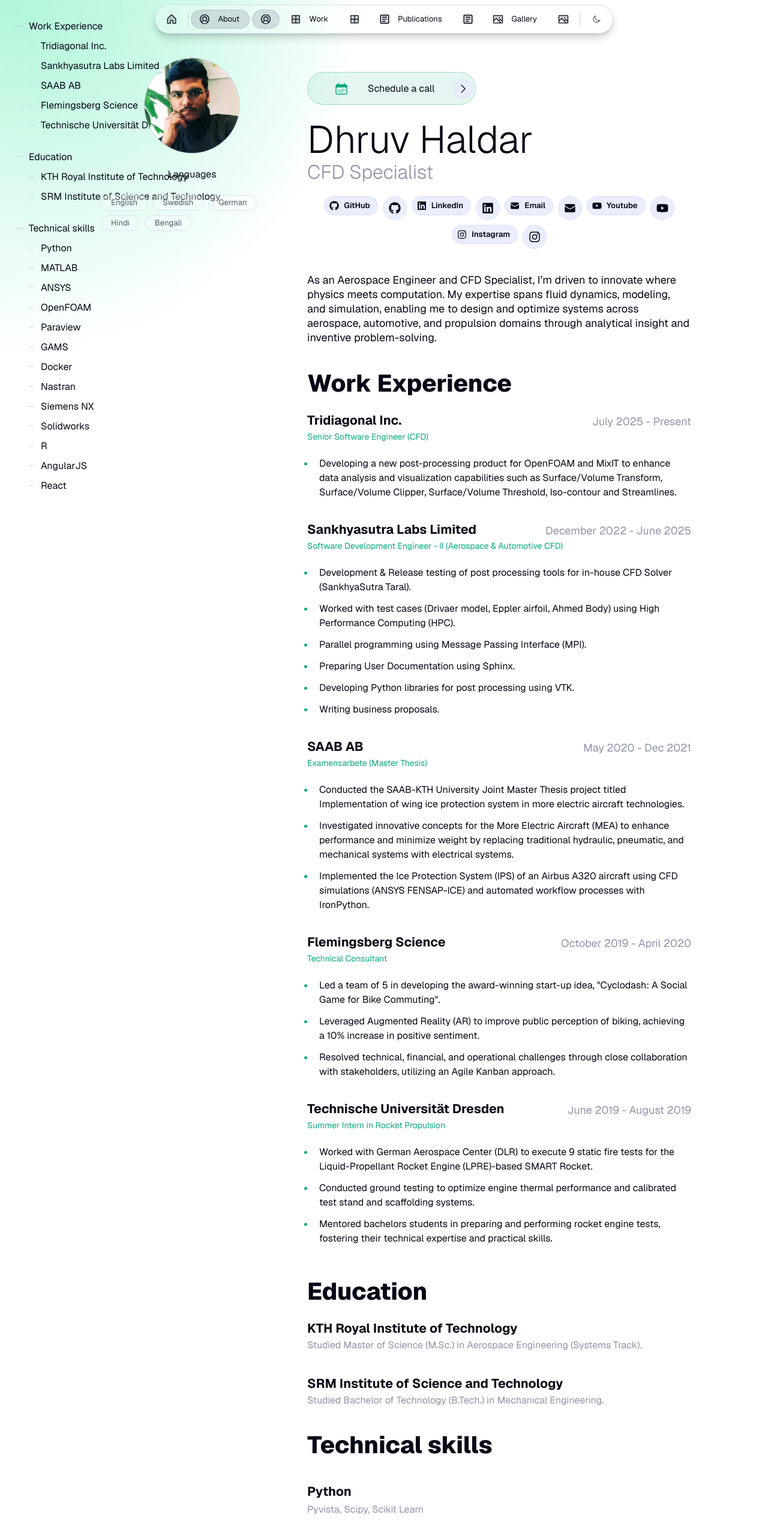
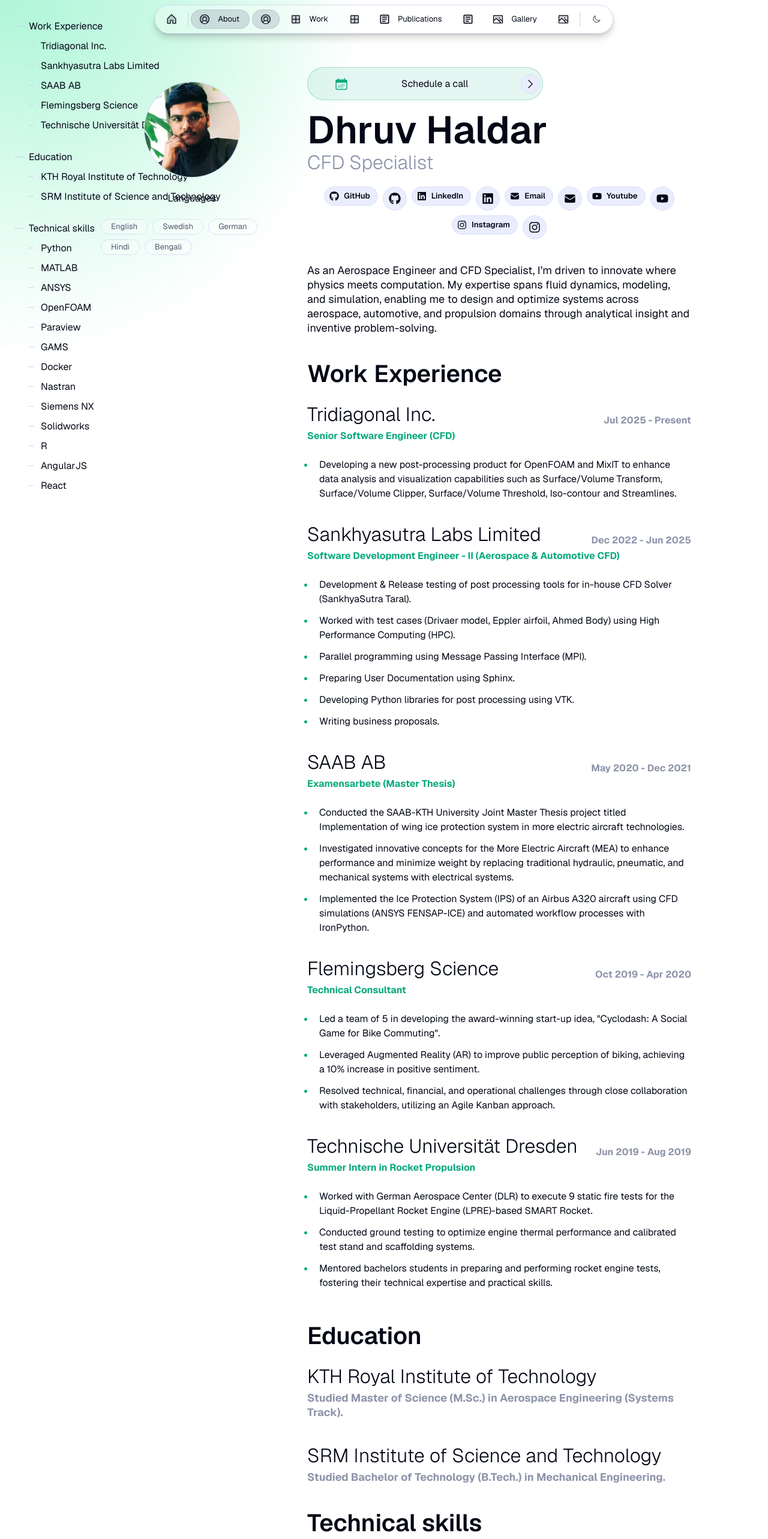
Before and after one commit to dhruvhaldar/portfolio, a Next.js app: page /about in a window 1280 px wide. Shown: the top 2566 px of the page at 60% size. Built offline with nearby package versions, Linux system fonts and the light colour scheme.

Commit message:
Font fix

```diff
--- a/src/app/about/page.tsx
+++ b/src/app/about/page.tsx
@@ -121,6 +121,7 @@
             minWidth="160"
             paddingX="l"
             paddingBottom="xl"
+            paddingTop="l"
             gap="m"
             flex={3}
             horizontal="center"
@@ -163,12 +164,12 @@
                 radius="full"
                 padding="4"
                 gap="8"
-                marginTop="m"
-                marginBottom="m"
+                marginTop="s"
+                marginBottom="s"
                 vertical="center"
               >
                 <Icon paddingLeft="l" name="calendar" onBackground="brand-weak" />
-                <Flex paddingX="m" paddingY="xs" align="center">
+                <Flex paddingX="xl" paddingY="xs" align="center">
                   Schedule a call
                 </Flex>
                 <IconButton
@@ -180,9 +181,10 @@
               </Flex>
             )}
 
-            <Heading className={`${styles.textAlign} ${styles.nameHeading}`} variant="display-default-l">
+            <Heading className={`${styles.textAlign} ${styles.nameHeading} ${styles.mediumWeight}`} variant="display-default-l">
               {person.name}
             </Heading>
+
             <Text className={styles.textAlign} variant="display-default-xs" onBackground="neutral-weak">
               {person.role}
             </Text>
@@ -235,10 +237,9 @@
           {/* Work Experience Section */}
           {about.work.display && (
             <>
-              <Heading
-                as="h1"
+              <Heading className={`${styles.textAlign} ${styles.nameHeading} ${styles.mediumWeight}`}
                 id={about.work.title}
-                variant="display-strong-s"
+                variant="display-default-s"
                 marginBottom="m"
               >
                 {about.work.title}
@@ -247,14 +248,14 @@
                 {about.work.experiences.map((experience, index) => (
                   <Column key={`${experience.company}-${experience.role}-${index}`} fillWidth>
                     <Flex fillWidth horizontal="space-between" vertical="end" marginBottom="4">
-                      <Text id={experience.company} variant="heading-strong-l">
+                      <Text id={experience.company} className={`${styles.textAlign} ${styles.smallWeight}`} variant="display-default-xs">
                         {experience.company}
                       </Text>
-                      <Text variant="heading-default-s" onBackground="neutral-weak">
+                      <Text variant="heading-strong-xs" onBackground="neutral-weak">
                         {experience.timeframe}
                       </Text>
                     </Flex>
-                    <Text variant="body-default-s" onBackground="brand-weak" marginBottom="m">
+                    <Text variant="body-strong-m" onBackground="brand-weak" marginBottom="m">
                       {experience.role}
                     </Text>
                     <Column as="ul" gap="0" style={{ width: "100%", maxWidth: "900px" }}>
@@ -305,10 +306,9 @@
           {/* Education Section */}
           {about.studies.display && (
             <>
-              <Heading
-                as="h1"
+              <Heading className={`${styles.textAlign} ${styles.nameHeading} ${styles.mediumWeight}`}
                 id={about.studies.title}
-                variant="display-strong-s"
+                variant="display-default-s"
                 marginBottom="m"
               >
                 {about.studies.title}
@@ -316,10 +316,10 @@
               <Column fillWidth gap="l" marginBottom="40">
                 {about.studies.institutions.map((institution, index) => (
                   <Column key={`${institution.name}-${index}`} fillWidth gap="4">
-                    <Text id={institution.name} variant="heading-strong-l">
+                    <Text id={institution.name} className={`${styles.textAlign} ${styles.nameHeading} ${styles.smallWeight}`} variant="display-default-xs">
                       {institution.name}
                     </Text>
-                    <Text variant="heading-default-xs" onBackground="neutral-weak">
+                    <Text variant="heading-strong-s" onBackground="neutral-weak">
                       {institution.description}
                     </Text>
                   </Column>
@@ -331,21 +331,20 @@
           {/* Technical Skills Section */}
           {about.technical.display && (
             <>
-              <Heading
-                as="h2"
+              <Heading className={`${styles.textAlign} ${styles.nameHeading} ${styles.mediumWeight}`}
                 id={about.technical.title}
-                variant="display-strong-s"
-                marginBottom="40"
+                variant="display-default-s"
+                marginBottom="m"
               >
                 {about.technical.title}
               </Heading>
               <Column fillWidth gap="l">
                 {about.technical.skills.map((skill, index) => (
                   <Column key={`${skill}-${index}`} fillWidth gap="4">
-                    <Text variant="heading-strong-l">
+                    <Text variant="display-default-xs">
                       {skill.title}
                     </Text>
-                    <Text variant="body-default-m" onBackground="neutral-weak">
+                    <Text variant="body-strong-l" onBackground="neutral-weak">
                       {skill.description}
                     </Text>
                     {skill.images && skill.images.length > 0 && (
--- a/src/app/resources/content.js
+++ b/src/app/resources/content.js
@@ -98,7 +98,7 @@
     experiences: [
       {
         company: "Tridiagonal Inc.",
-        timeframe: "July 2025 - Present",
+        timeframe: "Jul 2025 - Present",
         role: "Senior Software Engineer (CFD)",
         achievements: [
           <>
@@ -109,7 +109,7 @@
       },
       {
         company: "Sankhyasutra Labs Limited",
-        timeframe: "December 2022 - June 2025",
+        timeframe: "Dec 2022 - Jun 2025",
         role: "Software Development Engineer - II (Aerospace & Automotive CFD)",
         achievements: [
           <> Development & Release testing of post processing tools for in-house CFD Solver (SankhyaSutra Taral).
@@ -146,7 +146,7 @@
       },
       {
         company: "Flemingsberg Science",
-        timeframe: "October 2019 - April 2020",
+        timeframe: "Oct 2019 - Apr 2020",
         role: "Technical Consultant",
         achievements: [
           <>
@@ -163,7 +163,7 @@
       },
       {
         company: "Technische Universität Dresden",
-        timeframe: "June 2019 - August 2019",
+        timeframe: "Jun 2019 - Aug 2019",
         role: "Summer Intern in Rocket Propulsion",
         achievements: [
           <>
--- a/src/components/about/about.module.scss
+++ b/src/components/about/about.module.scss
@@ -1,5 +1,13 @@
 .hover {
   transition: var(--transition-micro-medium);
+}
+
+.mediumWeight {
+  font-weight: 600 !important;
+}
+
+.smallWeight {
+  font-weight: 300 !important;
 }
 
 .avatar {
```
